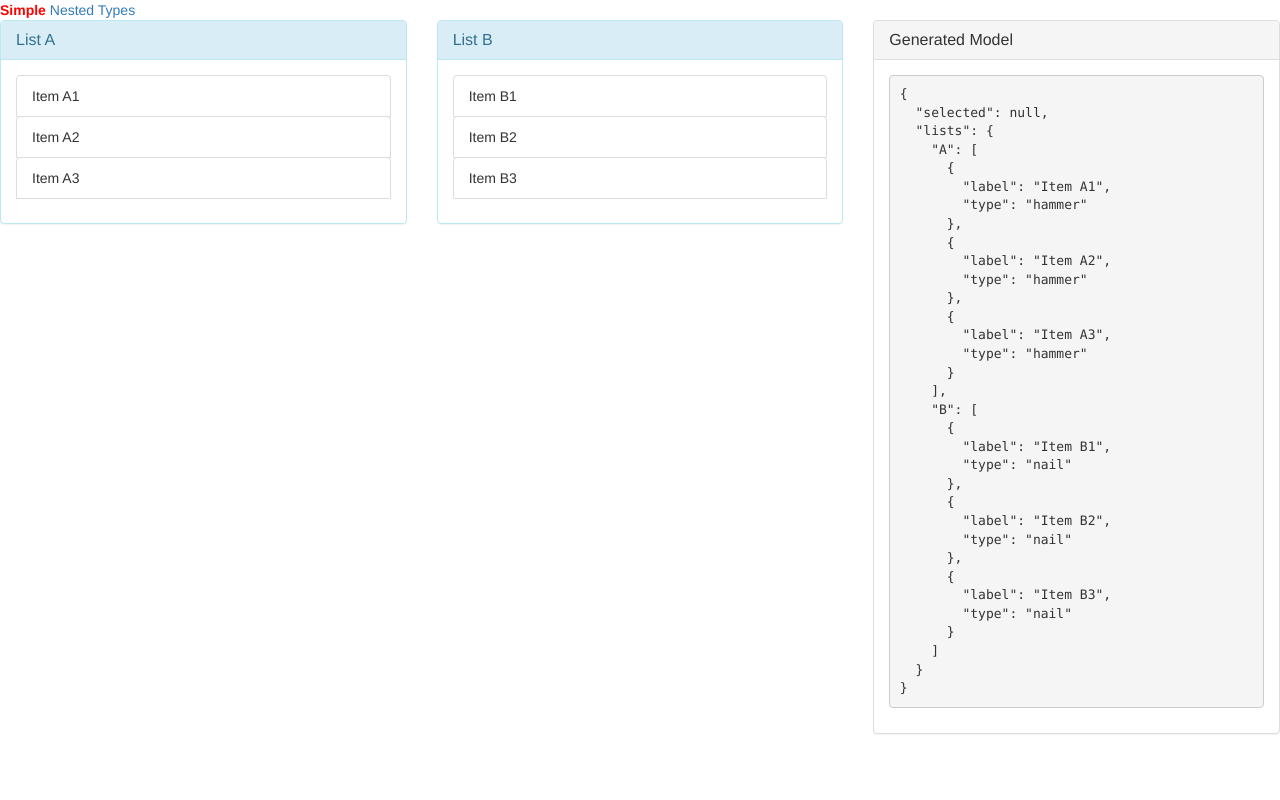
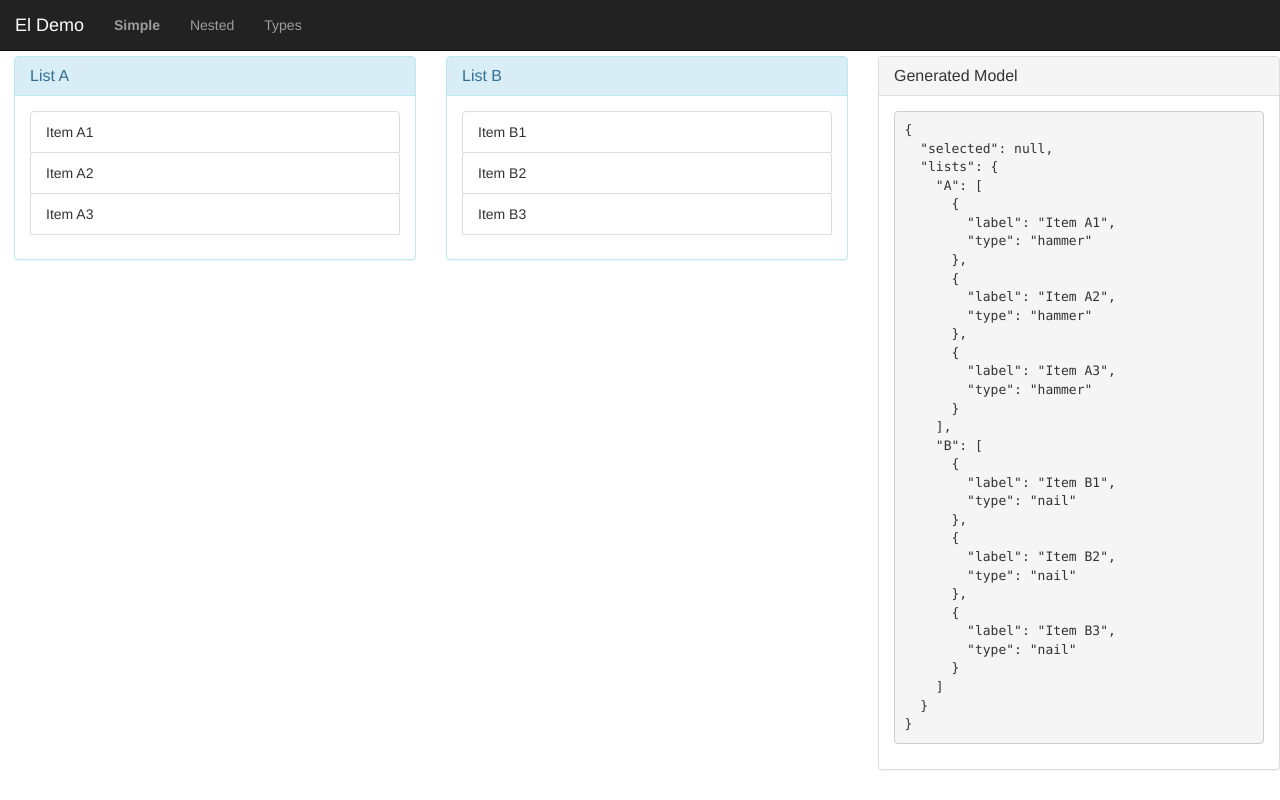
Before and after one commit to LatinWarrior/drag-and-drop, a website: page index.html in a window 1280 px wide. Drawn offline with nearby package versions, Linux system fonts and the light colour scheme; some packages are replaced by stand-ins of ours; a script that the page names is missing.

Commit message:
Added top nav

```diff
--- a/index.html
+++ b/index.html
@@ -6,6 +6,7 @@
   <title>
   </title>
   <link rel="stylesheet" href="node_modules/bootstrap/dist/css/bootstrap.css">
+  <link rel="stylesheet" href="/src/css/app.css">
   <link rel="stylesheet" href="/src/css/simple.css">
   <link rel="stylesheet" href="/src/css/nested.css">
   <link rel="stylesheet" href="/src/css/types.css">
@@ -14,9 +15,11 @@
 
 <body>
 
-  <a ui-sref="simple" ui-sref-active="active">Simple</a>
+  <!--<a ui-sref="simple" ui-sref-active="active">Simple</a>
   <a ui-sref="nested" ui-sref-active="active">Nested</a>
-  <a ui-sref="types" ui-sref-active="active">Types</a>
+  <a ui-sref="types" ui-sref-active="active">Types</a>-->
+  <div ng-include="'src/app/layout/topnav.html'"></div>
+
   <div ui-view></div>
 
   <script src="node_modules/jquery/dist/jquery.js"></script>
--- /dev/null
+++ b/src/app/layout/topnav.html
@@ -0,0 +1,14 @@
+<header class="navbar navbar-inverse navbar-fixed-top ani-nav" role="banner">
+    <div class="navbar-header">
+        <a href="http://google.com" class="navbar-brand">El Demo</a>
+    </div>
+    <div class="navbar-collapse collapse">
+        <nav class="navbar-logo">
+            <ul class="nav navbar-nav">
+                <li><a ui-sref="simple" ui-sref-active="active">Simple</a></li>
+                <li><a ui-sref="nested" ui-sref-active="active">Nested</a></li>
+                <li><a ui-sref="types" ui-sref-active="active">Types</a></li>
+            </ul>
+        </nav>
+    </div>
+</header>
--- /dev/null
+++ b/src/css/app.css
@@ -0,0 +1,3 @@
+body {
+            margin: 4em 0 0 1em;
+        }
```
